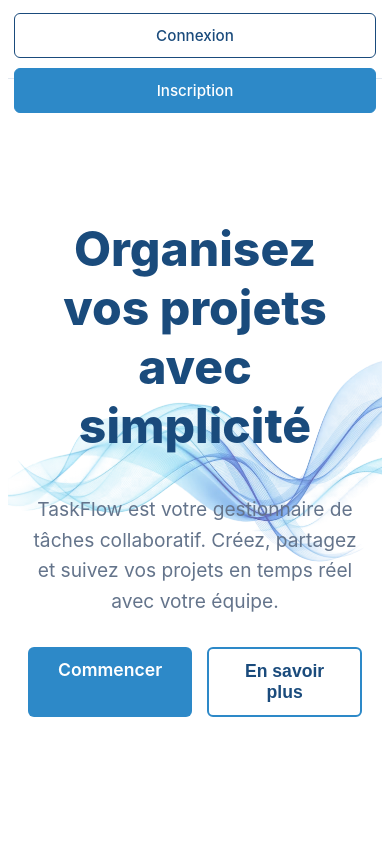
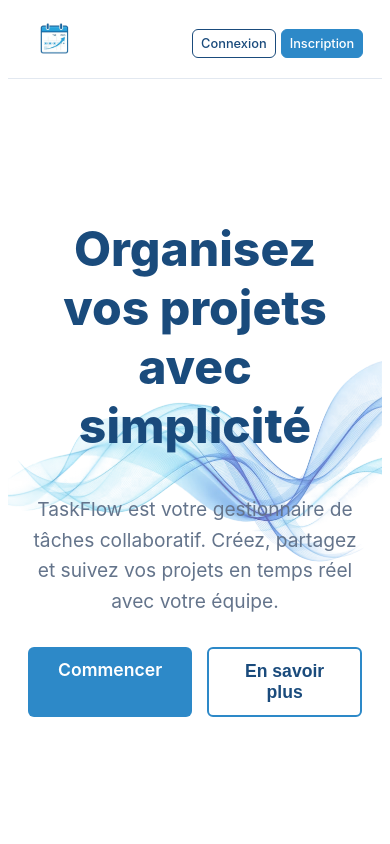
Before and after one commit to TaskFlowGirls/TaskFlowFront, a React (Vite) app: page / in a window 390 px wide. Shown: the top 844 px of the page. Built offline with nearby package versions, Linux system fonts and the light colour scheme.

Commit message:
responsive header

```diff
--- a/src/styles/header.css
+++ b/src/styles/header.css
@@ -70,43 +70,35 @@
 
 /* Styles pour mobiles */
 @media (max-width: 768px) {
-    .header-container {
-        padding: 10px 15px;
-        flex-direction: column;
-        gap: 15px;
-        align-items: center;
+    .brand-name {
+        font-size: 1.2rem;
+    }
+
+    .btn-link-base {
+        padding: 6px 12px;
+        font-size: 0.85rem;
     }
 
     .header-nav {
-        display: flex;
-        flex-direction: column;
-        width: 100%;
+        gap: 8px;
+    }
+
+    .user-area {
         gap: 10px;
+    }
+}
+
+@media (max-width: 480px) {
+    .brand-name {
+        display: none; /* Cache le texte pour laisser toute la place au logo et aux boutons */
+    }
+
+    .header-nav {
+        gap: 5px;
     }
 
     .btn-link-base {
-        width: 100%;
-        text-align: center;
-        padding: 12px;
-    }
-
-    .user-area {
-        flex-direction: column;
-        align-items: center;
-    }
-
-    .logo-wrapper {
-        display: flex;
-        align-items: center;
-        gap: 8px;
-    }
-
-    .logo-icon {
-        width: 35px;
-        height: auto;
-    }
-
-    .brand-name {
-        font-size: 1.2rem;
+        padding: 6px 8px;
+        font-size: 0.8rem;
     }
 }
```
